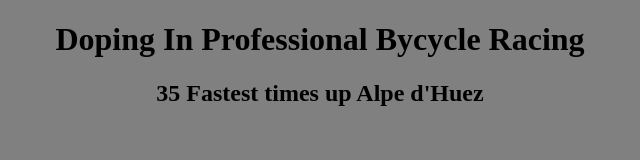
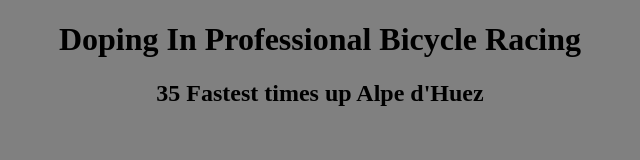
Before and after one commit to jamescapps/D3_Scatter_Plot, a plain HTML site: page index.html in a window 1280 px wide. Shown: the full height of the page, 320-960 px from the left. Drawn offline with nearby package versions, Linux system fonts and the light colour scheme; no server answers.

Commit message:
Changed mispelling.

```diff
--- a/index.html
+++ b/index.html
@@ -11,7 +11,7 @@
     <div class = "project">
         <div id = "container" class = "svg-container">
           <div id = "title">
-            <h1>Doping In Professional Bycycle Racing</h1>
+            <h1>Doping In Professional Bicycle Racing</h1>
             <h2>35 Fastest times up Alpe d'Huez</h2><br><br>
           </div>
           <div id = "chart"></div>
```
